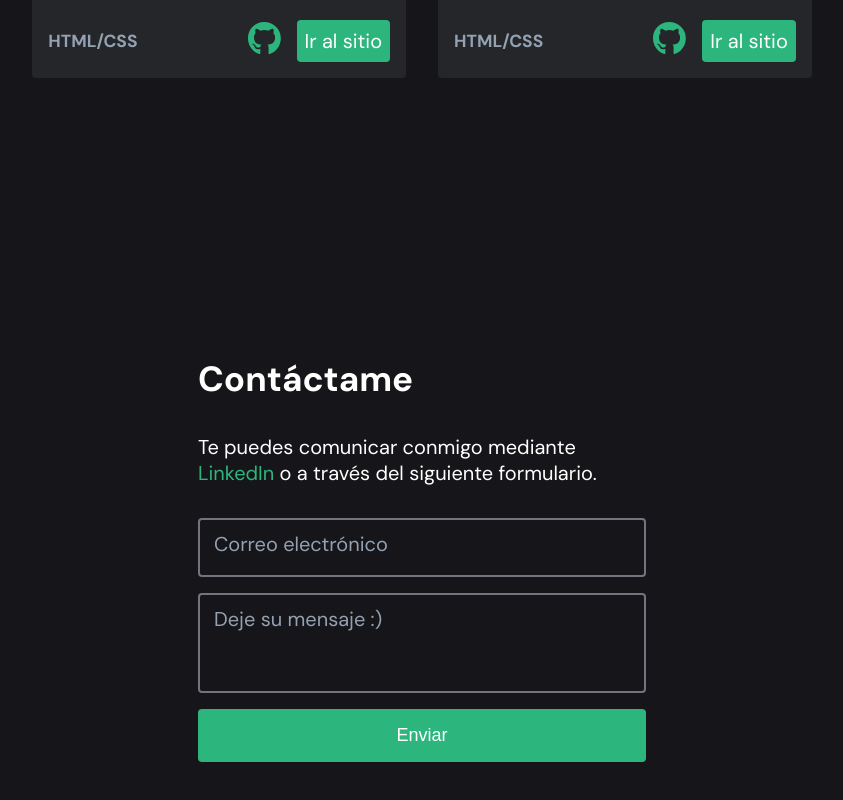
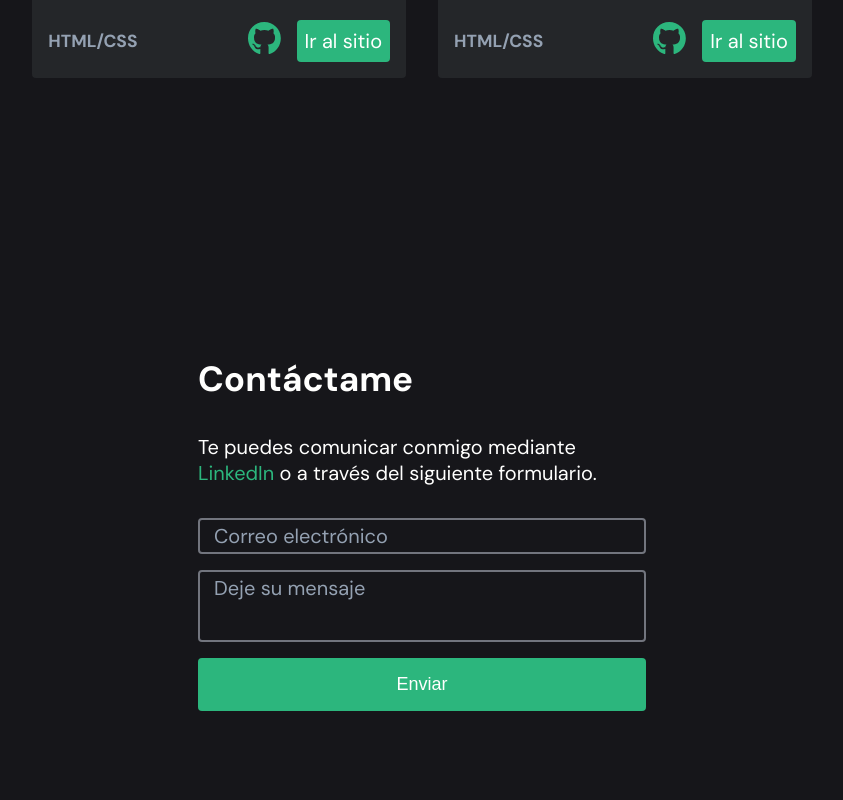
Before and after one commit to JhoeBarrera/JhoeBarrera, an Astro site: page / in a window 1280 px wide. Shown: the part 2592-3392 px from the top of the page, without its empty margins (218-1061 px from the left). Built offline with nearby package versions, Linux system fonts and the light colour scheme; Astro itself is replaced by a stand-in of ours.

Commit message:
feat: improve the form component

```diff
--- a/src/components/form.astro
+++ b/src/components/form.astro
@@ -2,26 +2,40 @@
 import "../styles/form.css";
 ---
 
-<form action="post" class="form">
-	<div class="form__input form__input-email">
-		<input type="email" id="email" name="email" autocomplete="off" class="form__email" />
-		<label for="email" class="form__label form__email-label">Correo electrónico</label>
+<form action="#" class="form">
+	<div class="input-container">
+		<div class="input-item">
+			<label for="email" class="form__label">Correo electrónico</label>
+			<input type="text" id="email" autocomplete="off" class="form__email" />
+		</div>
 	</div>
-	<div class="form__input form__input-message">
-		<textarea id="message" name="message" cols="30" rows="10" class="form__message"></textarea>
-		<label for="message" class="form__label form__message-label">Deje su mensaje :)</label>
+	<div class="textarea-container">
+		<div class="textarea-item" class:list="form__label">
+			<label for="message" class="form__label">Deje su mensaje</label>
+			<textarea id="message" class="form__message"></textarea>
+		</div>
 	</div>
 	<input type="submit" value="Enviar" class="form__button" />
 </form>
 
 <script>
-	function activateInput(obj, txt) {
-		obj.classList.toggle(`${txt}--active`);
-	}
-	document.querySelector(".form__email").addEventListener("click", () => {
-		activateInput(document.querySelector(".form__input-email"), "form__input-email");
+	const inputContainer = document.querySelector(".input-container");
+	const inputEmail = document.querySelector(".form__email");
+
+	const textareaContainer = document.querySelector(".textarea-container");
+	const textarea = document.querySelector(".form__message");
+
+	inputEmail.addEventListener("click", () => {
+		inputContainer.classList.toggle("input-container--active");
+		if (inputContainer.classList.length === 1) {
+			inputEmail.blur();
+		}
 	});
-	document.querySelector(".form__message").addEventListener("click", () => {
-		activateInput(document.querySelector(".form__input-message"), "form__input-message");
+
+	textarea.addEventListener("click", () => {
+		textareaContainer.classList.toggle("textarea-container--active");
+		if (textareaContainer.classList.length === 1) {
+			textarea.blur();
+		}
 	});
 </script>
--- a/src/styles/form.css
+++ b/src/styles/form.css
@@ -1,23 +1,4 @@
-input,
-textarea {
-	-webkit-box-shadow: none;
-	-moz-box-shadow: none;
-	box-shadow: none;
-	border: 0;
-	outline: 0;
-}
-textarea {
-	resize: none;
-}
-.form {
-	--message-height: 6.25rem;
-	--email-height: 3.25rem;
-	--padding-input: 1rem;
-
-	display: flex;
-	flex-direction: column;
-	gap: 1rem;
-}
+/*
 .form__input {
 	flex: 1;
 	position: relative;
@@ -73,3 +54,139 @@ textarea {
 	color: var(--color-white);
 	cursor: pointer;
 }
+ */
+
+input,
+textarea {
+	-webkit-box-shadow: none;
+	-moz-box-shadow: none;
+	box-sizing: border-box;
+	box-shadow: none;
+	border: 0;
+	outline: 0;
+}
+textarea {
+	resize: none;
+}
+
+.form {
+	--line-height: 1.4;
+	--font-size: 1em;
+
+	--label-height: calc(var(--line-height) * var(--font-size));
+	--gap: 16px;
+	--input-height: 2.25rem;
+	--textarea-height: calc(var(--input-height) * 2);
+
+	display: flex;
+	flex-direction: column;
+	gap: 1rem;
+}
+.form__email,
+.form__message {
+	background-color: transparent;
+	border: 2px solid var(--color-gray);
+	border-radius: var(--radius);
+	color: var(--color-white);
+	font-size: 1em;
+	caret-color: transparent;
+}
+.form__email:focus,
+.form__message:focus {
+	border-color: var(--color-black);
+	caret-color: var(--color-green);
+}
+.form__label {
+	color: var(--color-gray-alt);
+}
+
+/* ##### email ##### */
+.input-container {
+}
+.input-item {
+	display: flex;
+	align-items: center;
+	gap: var(--gap);
+	position: relative;
+	min-height: var(--input-height);
+	transition: min-height 0.5s ease-in-out;
+}
+.input-item input {
+	flex: 1;
+	font-size: var(--font-size);
+	min-height: var(--input-height);
+	padding-inline: 1rem;
+}
+.input-item label {
+	position: absolute;
+	top: calc(var(--input-height) / 2);
+	transform: translateY(-50%);
+	left: 1rem;
+	transition: top 0.5s ease-in-out, left 0.5s ease-in-out;
+}
+.input-item label:hover {
+	cursor: text;
+}
+.input-container--active:focus-within .input-item {
+	min-height: calc(var(--label-height) + var(--gap) + var(--input-height));
+}
+.input-container--active:focus-within .input-item input {
+	align-self: flex-end;
+}
+.input-container--active:focus-within .input-item label {
+	top: 0;
+	transform: none;
+	left: 0;
+}
+
+/* ##### textarea ##### */
+.textarea-container {
+}
+.textarea-item {
+	display: flex;
+	align-items: center;
+	gap: var(--gap);
+	position: relative;
+	min-height: var(--textarea-height);
+	transition: min-height 0.5s ease-in-out;
+}
+.textarea-item textarea {
+	flex: 1;
+	resize: none;
+	min-height: var(--textarea-height);
+	font-size: var(--font-size);
+	padding-inline: 1rem;
+	padding-top: 0.5rem;
+}
+.textarea-item label {
+	position: absolute;
+	top: calc(var(--input-height) / 2);
+	transform: translateY(-50%);
+	left: 1rem;
+	transition: top 0.5s ease-in-out, left 0.5s ease-in-out;
+}
+.textarea-item label:hover {
+	cursor: text;
+}
+.textarea-container--active:focus-within .textarea-item {
+	min-height: calc(var(--label-height) + var(--gap) + var(--textarea-height));
+}
+.textarea-container--active:focus-within .textarea-item textarea {
+	align-self: flex-end;
+}
+.textarea-container--active:focus-within .textarea-item label {
+	top: 0;
+	transform: none;
+	left: 0;
+}
+
+/* ##### button ##### */
+.form__button {
+	border: 0;
+	border-radius: var(--radius);
+	background-color: var(--color-green);
+	padding: 1rem;
+	font-size: 1.125rem;
+	color: var(--color-white);
+	cursor: pointer;
+}
```
